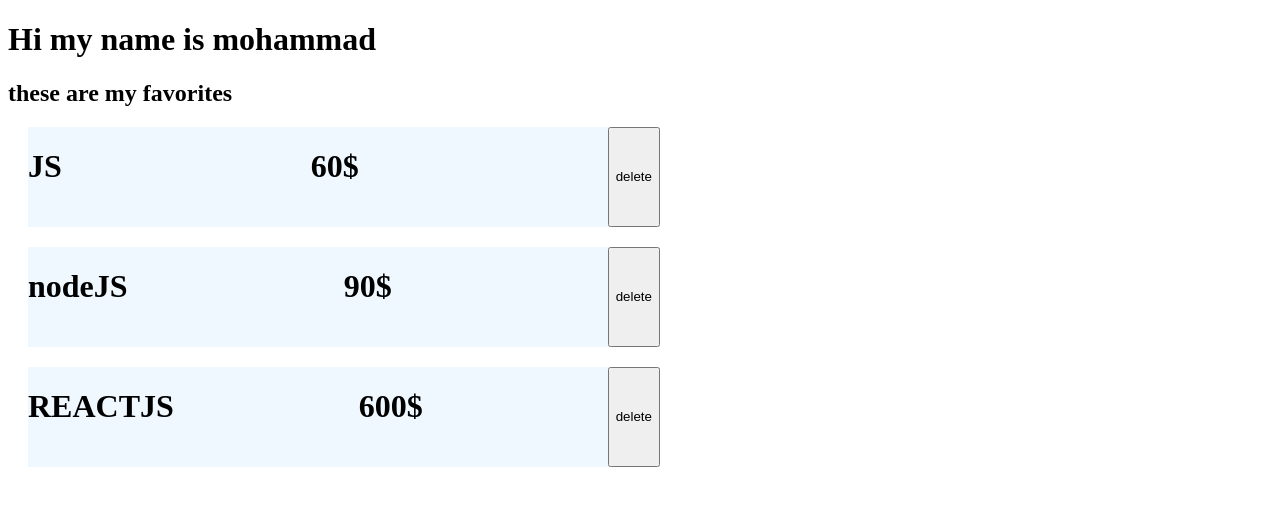
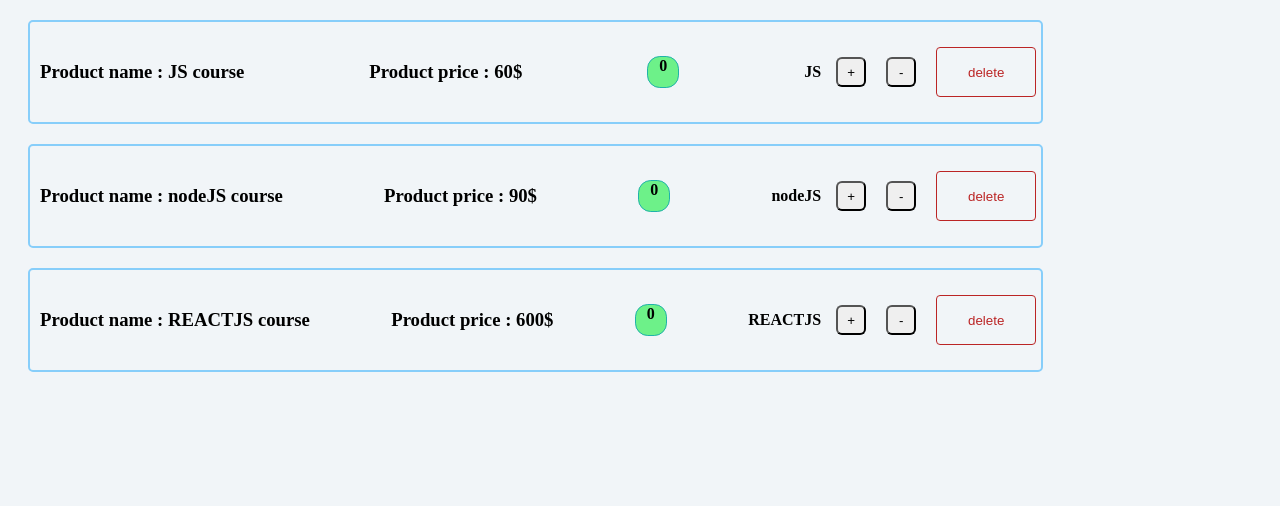
Before and after one commit to MMPgenave/shop, a React (Create React App) app: page / in a window 1280 px wide. Shown: the top 506 px of the page. Built offline with nearby package versions, Linux system fonts and the light colour scheme.

Commit message:
improving the css and adding some functionality

```diff
--- a/src/App.js
+++ b/src/App.js
@@ -2,28 +2,27 @@ import { Component } from "react";
 import data from "./data";
 import { Product } from "./Product";
 class App extends Component {
+
   constructor(props) {
     super(props);
     this.state = {
       name: "mohammad",
       info: data,
       removeItem: (I) => {
-
-          console.log("remove function initialized!")
-       const newdata = data.filter(Index => {
-          return Index.id !== I
+        console.log("remove function initialized!");
+        const newdata = this.state.info.filter((Index) => {
+          return Index.id !== I;
         });
-        this.setState({...this.state, info: newdata });
-
-        }
+        this.setState({ ...this.state, info: newdata });
+      },
+      reloader:1
     };
   }
 
   render() {
     return (
       <>
-        <h1>Hi my name is {this.state.name}</h1>
-        <h2>these are my favorites</h2>
+
         {<Product info={this.state.info} removefcn={this.state.removeItem}/>}
 
       </>
--- a/src/Product.js
+++ b/src/Product.js
@@ -1,19 +1,35 @@
 import React from "react";
-import "./style.css"
+import "./style.css";
 export const Product = (props) => {
-
   return (
     <>
+      {props.info.map((I) => {
+        return (
+          <div key={I.id} className="item_container">
+            <h3>Product name : {I.name} course</h3>
+            <h3>Product price : {I.price}</h3>
+            <h4 className="numberOfProduct">{0}</h4>
+            <h4>{I.name}</h4>
+            <button type="button" className="increase">
+              +
+            </button>
 
-          {props.info.map(I => {
-              return (
-                <div key={I.id} className="item_container">
-                  <h1>{I.name}</h1>
-                      <h1>{I.price}</h1>
-                      <button type="button" className="btn" onClick={()=>{props.removefcn(I.id)}}>delete</button>
-                </div>
-              );
-          })}
+            <button type="button" className="decrease">
+              -
+            </button>
+
+            <button
+              type="button"
+              className="btn"
+              onClick={() => {
+                props.removefcn(I.id);
+              }}
+            >
+              delete
+            </button>
+          </div>
+        );
+      })}
     </>
   );
 };
--- a/src/style.css
+++ b/src/style.css
@@ -1,10 +1,101 @@
+:root {
+  /* dark shades of primary color*/
+  --clr-primary-1: hsl(205, 86%, 17%);
+  --clr-primary-2: hsl(205, 77%, 27%);
+  --clr-primary-3: hsl(205, 72%, 37%);
+  --clr-primary-4: hsl(205, 63%, 48%);
+  /* primary/main color */
+  --clr-primary-5: hsl(205, 78%, 60%);
+  /* lighter shades of primary color */
+  --clr-primary-6: hsl(205, 89%, 70%);
+  --clr-primary-7: hsl(205, 90%, 76%);
+  --clr-primary-8: hsl(205, 86%, 81%);
+  --clr-primary-9: hsl(205, 90%, 88%);
+  --clr-primary-10: hsl(205, 100%, 96%);
+  /* darkest grey - used for headings */
+  --clr-grey-1: hsl(209, 61%, 16%);
+  --clr-grey-2: hsl(211, 39%, 23%);
+  --clr-grey-3: hsl(209, 34%, 30%);
+  --clr-grey-4: hsl(209, 28%, 39%);
+  /* grey used for paragraphs */
+  --clr-grey-5: hsl(210, 22%, 49%);
+  --clr-grey-6: hsl(209, 23%, 60%);
+  --clr-grey-7: hsl(211, 27%, 70%);
+  --clr-grey-8: hsl(210, 31%, 80%);
+  --clr-grey-9: hsl(212, 33%, 89%);
+  --clr-grey-10: hsl(210, 36%, 96%);
+  --clr-white: #fff;
+  --clr-red-dark: hsl(360, 67%, 44%);
+  --clr-red-light: hsl(360, 71%, 66%);
+  --clr-green-dark: hsl(125, 67%, 44%);
+  --clr-green-light: hsl(125, 71%, 66%);
+  --clr-black: #222;
+  --transition: all 0.3s linear;
+  --spacing: 0.1rem;
+  --radius: 0.25rem;
+  --light-shadow: 0 5px 15px rgba(0, 0, 0, 0.1);
+  --dark-shadow: 0 5px 15px rgba(0, 0, 0, 0.2);
+  --max-width: 1170px;
+  --fixed-width: 620px;
+}
+body {
+      background: var(--clr-grey-10);
 
+}
 .item_container {
-    width: 50%;
-    height: 100px;
-display: flex;
-flex-direction: row;
-background-color: aliceblue;
-justify-content: space-between;
-margin:20px;
+  width: 80%;
+  height: 100px;
+  display: flex;
+  flex-direction: row;
+  justify-content: flex-start;
+  margin: 20px;
+  border:2px solid lightskyblue;
+  border-radius: 5px;
 }
+
+.btn {
+  width: 100px;
+  margin: auto 5px auto 10px;
+  height: 50px;
+  color: var(--clr-red-dark);
+  background: transparent;
+  border: 1px solid var(--clr-red-dark);
+  padding: 0.25rem 0.5rem;
+  border-radius: var(--radius);
+}
+.btn:hover {
+  background: var(--clr-red-dark);
+  color: white;
+}
+
+.increase {
+  width: 30px;
+  height: 30px;
+  border-radius: 20%;
+ margin: auto 10px auto 10px;
+
+}
+.decrease {
+  width: 30px;
+  height: 30px;
+  border-radius: 20%;
+    margin: auto 10px auto 10px;
+
+}
+h3 {
+    margin:auto auto auto 10px;
+}
+
+h4 {
+     margin:auto 5px auto auto;
+}
+
+.numberOfProduct {
+    width: 30px;
+    height: 30px;
+    border: 1px solid lightseagreen;
+    border-radius: 40%;
+    background: rgb(109, 241, 137);
+    text-align: center;
+    margin:auto 10px auto 10px;
+}
```
